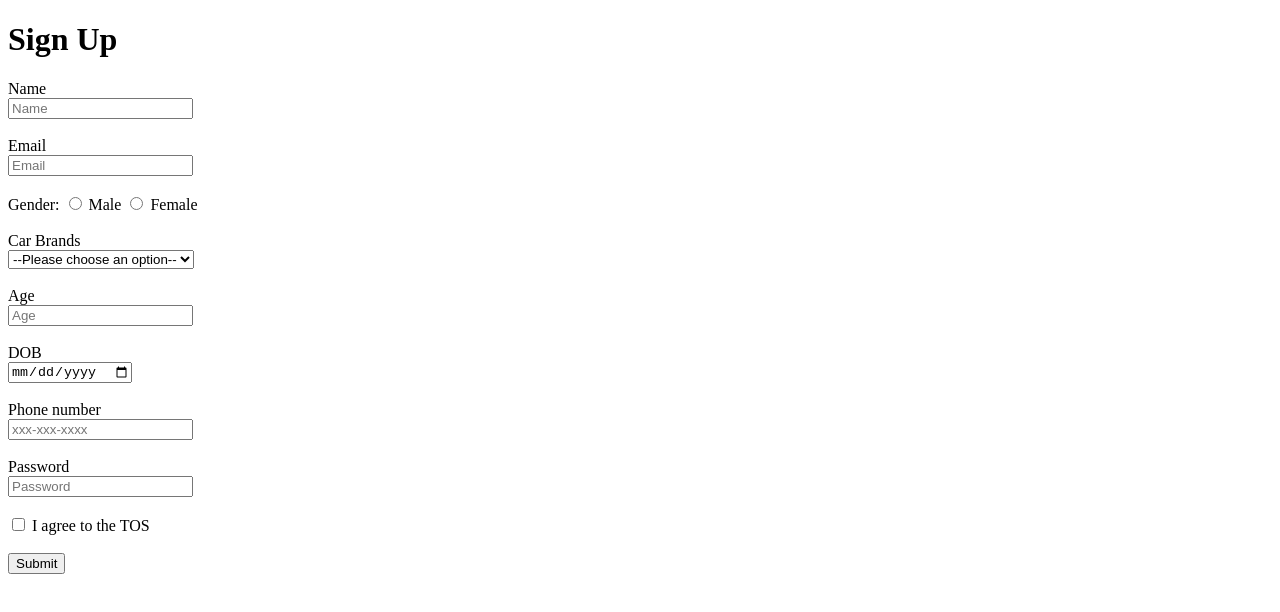
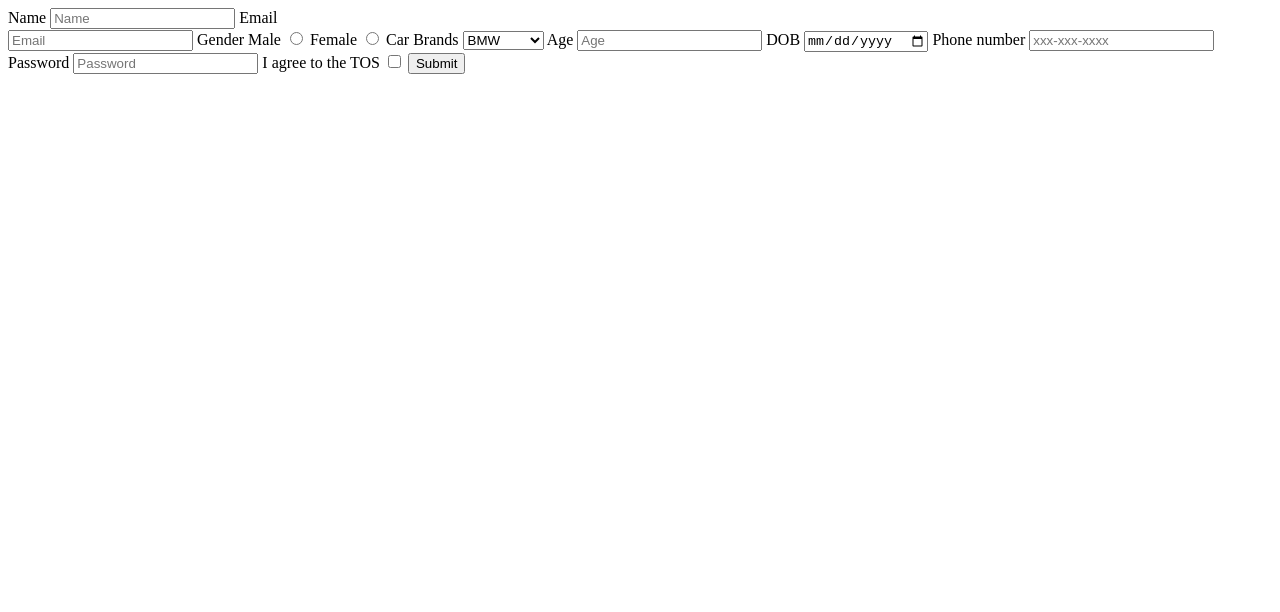
Before and after one commit to acciojob/signup-form-car-uttam4114, a website: page main.html in a window 1280 px wide. Drawn offline with Linux system fonts and the light colour scheme.

Commit message:
created a submission

```diff
--- a/main.html
+++ b/main.html
@@ -4,67 +4,50 @@
 
 <head>
 	<link rel="stylesheet" href="styles.css">
-	<title>SignUp Form</title>
 </head>
 
 <body>
 	<!-- the entire body must be written by student -->
     <script type="text/javascript" src="./script.js">
 </script>
-	<form action="#" method="post">
-		<h1>Sign Up</h1>
-
-		<label for="name">Name</label><br>
-		<input type="text" id="name" name="name" placeholder="Name" required>
-		<br><br>
+	<form  method="post">
+		<label for="name">Name</label>
+		<input type="text" id="name"  placeholder="Name" required>
 
 		<label for="email">Email</label><br>
-		<input type="email" id="email" name="email" placeholder="Email" required>
-		<br><br>
+		<input type="email" id="email"  placeholder="Email" required>
 
-		<label>Gender:</label>
+		<label>Gender</label>
+		<label for="gender_m">Male</label>
+		<input type="radio" id="gender_m" name="gender" required>
 
-		<input type="radio" id="gender_m" name="gender" required>
-		<label for="gender_m">Male</label>
+		<label for="gender_f">Female</label>
+		<input type="radio" id="gender_f" name="gender" required>
 
-		<input type="radio" id="gender_f" name="gender" required>
-		<label for="gender_f">Female</label>
-		<br><br>
+		<label for="cars">Car Brands</label>
+        <select id="cars" placeholder="--Please choose an option--" required>
+        <option>BMW</option>
+        <option>Audi</option>
+        <option>Mercedes</option>
+        </select>
 
-		<label for="cars">Car Brands</label><br>
+	    <label for="age">Age</label>
+		<input type="number" id="age" placeholder="Age" required>
 
-        <select id="cars" name="cars" required>
-        <option value="">--Please choose an option--</option>
-        <option value="BMW">BMW</option>
-        <option value="Audi">Audi</option>
-        <option value="Mercedes">Mercedes</option>
-        <option value="Toyota">Toyota</option>
-        <option value="Hyundai">Hyundai</option>
-        <option value="Honda">Honda</option>
-        </select>
-		<br><br>
 
-		<label for="age">Age</label><br>
-		<input type="number" id="age" name="age" placeholder="Age" required>
-		<br><br>
+		<label for="dob">DOB</label>
+		<input type="date" id="dob" required>
 
-		<label for="dob">DOB</label><br>
-		<input type="date" id="dob" name="dob" required>
-		<br><br>
+		<label for="tel">Phone number</label>
+		<input type="tel" id="tel" placeholder="xxx-xxx-xxxx">
 
-		<label for="tel">Phone number</label><br>
-		<input type="tel" id="tel" name="phone" placeholder="xxx-xxx-xxxx">
-		<br><br>
+		<label for="password">Password</label>
+		<input type="password" id="password" placeholder="Password" required>
 
-		<label for="password">Password</label><br>
-		<input type="password" id="password" name="password" placeholder="Password" required>
-		<br><br>
+		<label for="tos">I agree to the TOS</label>
+		<input type="checkbox" id="tos" required>
 
-		<input type="checkbox" id="tos" name="tos" required>
-		<label for="tos">I agree to the TOS</label>
-		<br><br>
-
-		<input type="submit" name="submit" value="Submit">
+		<input type="submit">
 
 </form>
 
```
